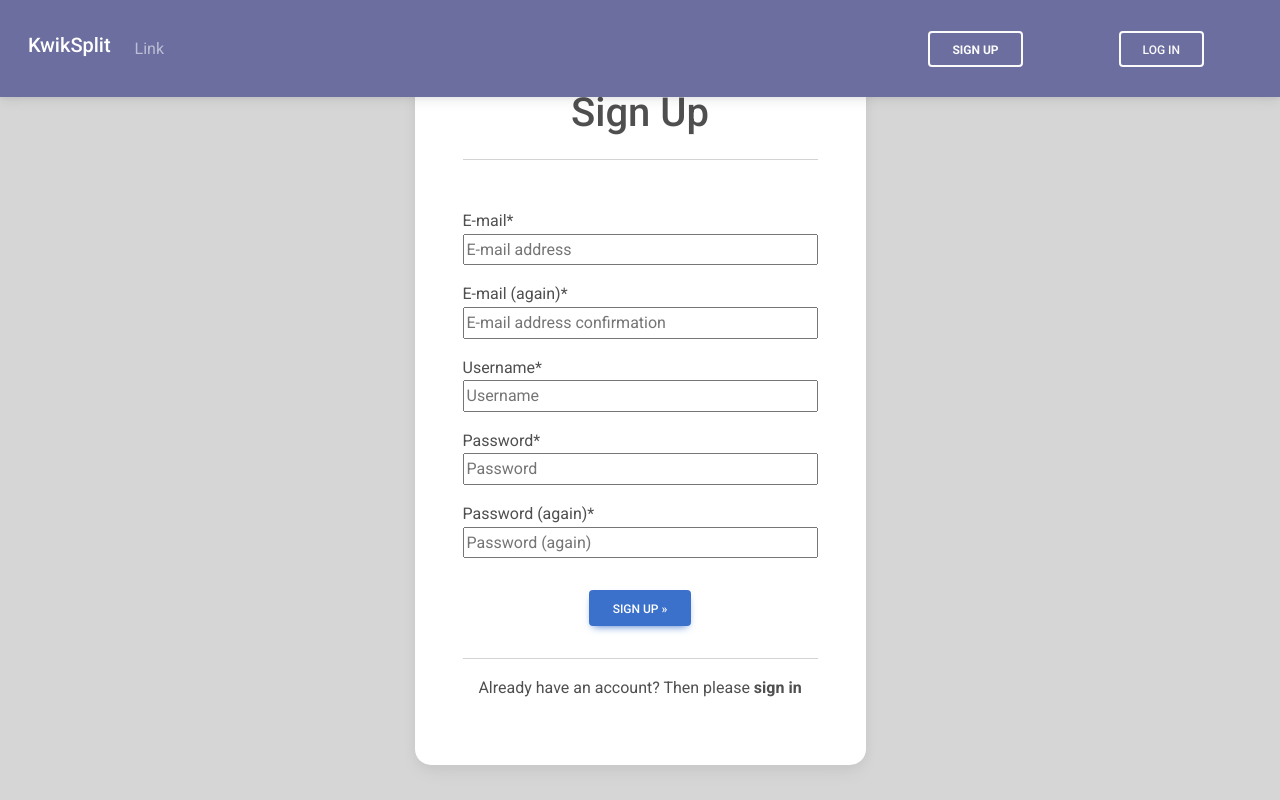
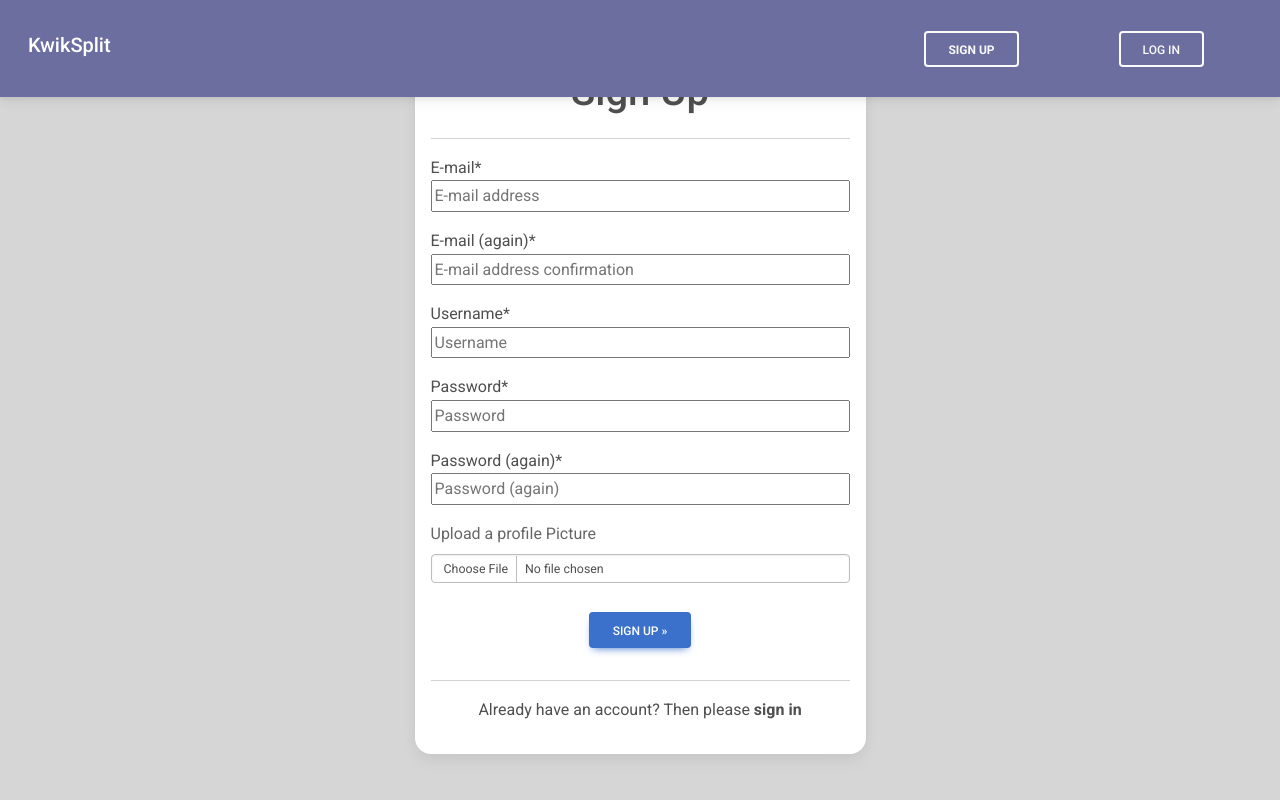
Before and after one commit to NicoBrown/Milestone-4, a Django app: page /accounts/signup/ in a window 1280 px wide. Run offline with Django 3.2, Linux system fonts and the light colour scheme; parts of the project's set-up code (start-up, migrations or seed data) failed here and were passed over; some libraries are stand-ins or nearby versions.

Commit message:
style: customise forms and social login

```diff
--- a/templates/account/login.html
+++ b/templates/account/login.html
@@ -36,12 +36,14 @@
                   {% endif %}
                 </div>
                 <form class="login" method="POST" action="{% url 'account_login' %}">
+                  <div class="col-12 d-flex justify-content-evenly flex-column">
                     {% csrf_token %}
                     {{ form|crispy }}
                     {% if redirect_field_value %}
                     <input class="form-control form-control-lg mb-3" type="hidden" name="{{ redirect_field_name }}"
                       value="{{ redirect_field_value }}" />
                     {% endif %}
+                  </div>
                   <div class="text-center">
                     <a class="btn btn-secondary"
                       href="{% url 'account_reset_password' %}">{% trans "Forgot Password?" %}</a>
--- a/templates/account/signup.html
+++ b/templates/account/signup.html
@@ -11,19 +11,25 @@
       <div class="row justify-content-center">
         <div class="col-12 col-md-8 col-lg-6 col-xl-5">
           <div class="card" style="border-radius: 1rem;">
-            <div class="card-body p-5">
+            <div class="card-body p-3">
 
               <div class="pb-3">
-                <div class="text-center mb-5">
+                <div class="text-center">
                   <h1>{% trans "Sign Up" %}</h1>
                   <hr>
                 </div>
                 <form class="signup" id="signup_form" method="post" action="{% url 'account_signup' %}">
-                  {% csrf_token %}
-                  {{ form|crispy }}
-                  {% if redirect_field_value %}
-                  <input type="hidden" name="{{ redirect_field_name }}" value="{{ redirect_field_value }}" />
-                  {% endif %}
+                  <div class="col-12 d-flex justify-content-evenly flex-column">
+                    {% csrf_token %}
+                    {{ form|crispy }}
+                    {% if redirect_field_value %}
+                    <input type="hidden" name="{{ redirect_field_name }}" value="{{ redirect_field_value }}" />
+                    {% endif %}
+                  </div>
+                  <div class="col-12">
+                    <label class="form-label" for="customFile">Upload a profile Picture</label>
+                    <input type="file" class="form-control form-control-sm" id="customFile" />
+                  </div>
                   <div class="text-center">
                     <button class="btn btn-primary mt-3" type="submit">{% trans "Sign Up" %} &raquo;</button>
                   </div>
--- a/templates/base.html
+++ b/templates/base.html
@@ -27,15 +27,15 @@
     {% endblock %}
 
     {% block corejs %}
-    <script src="https://code.jquery.com/jquery-3.4.1.slim.min.js"
-        integrity="sha384-J6qa4849blE2+poT4WnyKhv5vZF5SrPo0iEjwBvKU7imGFAV0wwj1yYfoRSJoZ+n" crossorigin="anonymous">
+    <script src="https://code.jquery.com/jquery-3.4.1.min.js"
+        integrity="sha256-CSXorXvZcTkaix6Yvo6HppcZGetbYMGWSFlBw8HfCJo=" crossorigin="anonymous">
     </script>
-    <script src="https://cdn.jsdelivr.net/npm/popper.js@1.16.0/dist/umd/popper.min.js"
-        integrity="sha384-Q6E9RHvbIyZFJoft+2mJbHaEWldlvI9IOYy5n3zV9zzTtmI3UksdQRVvoxMfooAo" crossorigin="anonymous">
+    <script src="https://cdn.jsdelivr.net/npm/@popperjs/core@2.10.2/dist/umd/popper.min.js"
+        integrity="sha384-7+zCNj/IqJ95wo16oMtfsKbZ9ccEh31eOz1HGyDuCQ6wgnyJNSYdrPa03rtR1zdB" crossorigin="anonymous">
     </script>
     <!-- MDB -->
     <script type="text/javascript" src="https://cdnjs.cloudflare.com/ajax/libs/mdb-ui-kit/6.0.1/mdb.min.js"></script>
-
+    <script src='{% static "js/javascript.js" %}'></script>
     {% endblock %}
 
     {% block extra_js %}
@@ -45,36 +45,24 @@
 </head>
 
 <body>
-    <header class="sticky-top"></header>
-
     {% if messages %}
     <div class="message-container"></div>
     {% endif %}
+
+    {% block page_header %}
+    <header class="sticky-top"></header>
     <!-- Navbar -->
     <nav class="navbar navbar-expand-lg navbar-dark navbar-colour sticky-top">
         <!-- Container wrapper -->
-        <div class="container-fluid m-3">
+        <div class="container-fluid m-md-3">
 
             <!-- Navbar brand -->
-            <a class="navbar-brand mt-lg-0 h1 text-center align-middle" href="#">KwikSplit</a>
-
-            <!-- Toggle button -->
-            <button class="navbar-toggler" type="button" data-mdb-toggle="collapse"
-                data-mdb-target="#navbarSupportedContent" aria-controls="navbarSupportedContent" aria-expanded="false"
-                aria-label="Toggle navigation">
-                <i class="fas fa-bars"></i>
-            </button>
+            <a class="navbar-brand mt-lg-0 h1 text-center align-middle underline" href="{% url 'home' %}">KwikSplit</a>
 
             <!-- Collapsible wrapper -->
-            <div class="collapse navbar-collapse" id="navbarSupportedContent">
-                <ul class="navbar-nav me-auto mb-2 mb-lg-0">
-                    <!-- Link -->
-                    <li class="nav-item">
-                        <a class="nav-link" href="#">Link</a>
-                    </li>
-                </ul>
+            <div class="">
                 {% if request.user.is_authenticated %}
-                <div class="d-inline-flex position-relative">
+                <div class="d-inline-flex position-relative me-3">
                     <span class="position-absolute start-100 p-1 bg-danger border border-dark rounded-circle">
                         <span class="visually-hidden">New alerts</span>
                     </span>
@@ -82,19 +70,20 @@
                     <img class="rounded-circle border-dark" src={{request.user.profile_image}}} alt="Avatar"
                         style="width: 50px; height: 50px;">
                     {% else %}
-                    <a class="h1 mt-1 ms-me-3 text-center align-middle btn btn-large btn-secondary btn-floating text-bg-dark"
-                        href="{% url 'profile' %}"><i class="fas fa-user-alt fa-xl"></i>
+                    <a class="h1 mt-1 ms-me-3 text-center align-middle btn btn-large btn-secondary btn-floating text-bg-light"
+                        href="{% url 'user_home' %}"><i class="fas fa-user-alt fa-xl"></i>
                     </a>
-
                     {% endif %}
                 </div>
-                <a href="{% url 'account_logout' %}" class="btn btn-outline-light btn-light mx-5"
+                <a href="{% url 'account_logout' %}" class="btn btn-outline-light btn-light mx-lg-5"
                     data-mdb-color="dark">Logout</a>
                 {% else %}
-                <a href="{% url 'account_signup' %}" class="btn btn-outline-light btn-light mx-5" data-mdb-color="dark">
+                <a href="{% url 'account_signup' %}" class="btn btn-outline-light btn-light mx-lg-5"
+                    data-mdb-color="dark">
                     <strong>Sign up</strong>
                 </a>
-                <a href="{% url 'account_login' %}" class="btn btn-outline-light btn-light mx-5" data-mdb-color="dark">
+                <a href="{% url 'account_login' %}" class="btn btn-outline-light btn-light mx-lg-5"
+                    data-mdb-color="dark">
                     Log in
                 </a>
                 {% endif %}
@@ -102,7 +91,7 @@
         </div>
         </div>
     </nav>
-    {% block page_header %}
+
     {% endblock %}
 
     {% block content %}
@@ -161,7 +150,7 @@
             horizontal: true
         });
     </script>
-    <script src='{% static "js/javascript.js" %}' crossorigin="anonymous"></script>
+
     {% endblock %}
 </body>
 
```
Also changed, not shown: templates/socialaccount/signup.html (+7 -5 lines). Lines whose indentation alone changed are shown as unchanged.
